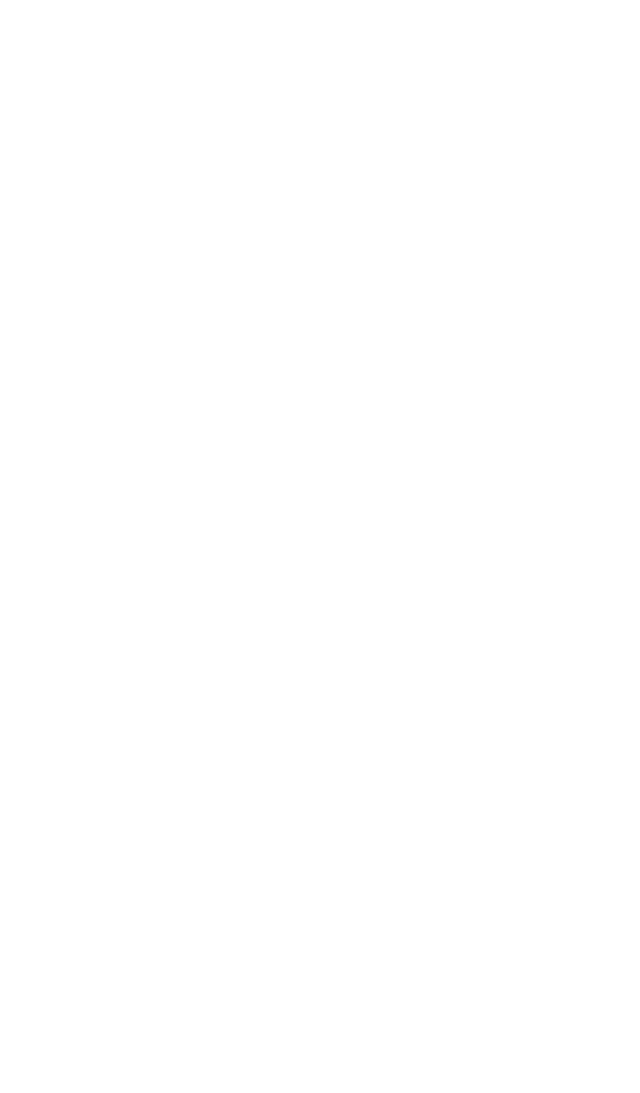
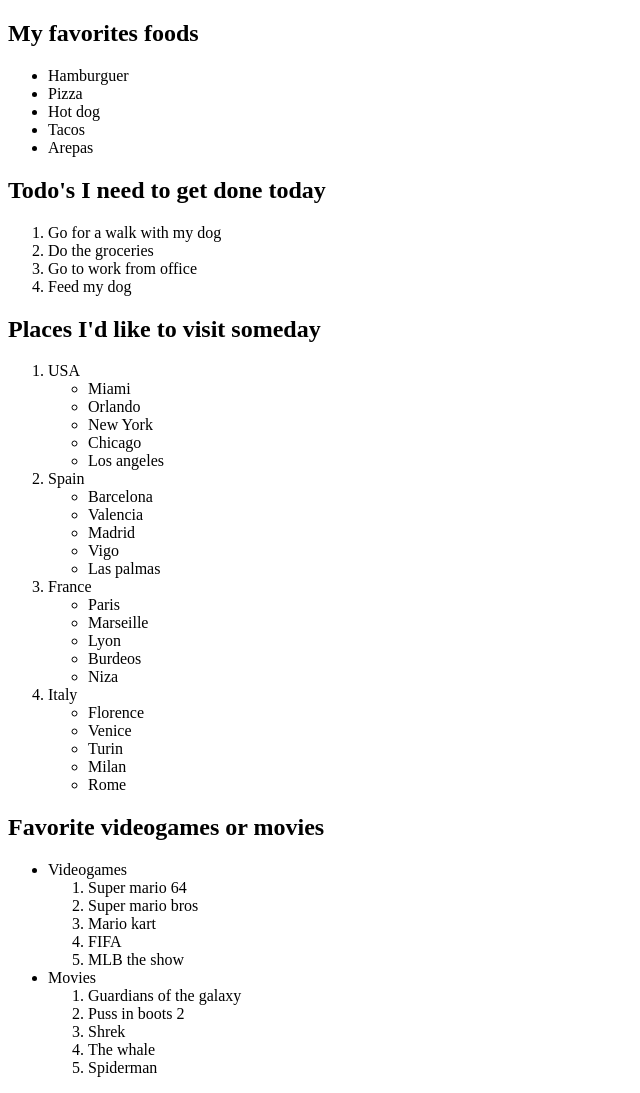
Before and after one commit to jeanmonse16/css-boilerplate, a plain HTML site: page index.html in a window 1280 px wide. Shown: the whole page, without its empty margins (0-640 px from the left). Before the commit the page ends 800 px from the top, so only its background shows below. Drawn offline with Linux system fonts and the light colour scheme.

Commit message:
finishing first assignment

```diff
--- a/index.html
+++ b/index.html
@@ -1,12 +1,99 @@
 <!DOCTYPE html>
 <html lang="en">
-<!-- <head> -->
-    <!-- <meta charset="UTF-8">
+<head>
+    <meta charset="UTF-8">
     <meta http-equiv="X-UA-Compatible" content="IE=edge">
     <meta name="viewport" content="width=device-width, initial-scale=1.0">
     <title>Document</title>
 </head>
 <body>
-    <--
-</body> -->
+    <section>
+        <h1> My favorites foods </h1>
+        <ul>
+            <li>Hamburguer</li>
+            <li>Pizza</li>
+            <li>Hot dog</li>
+            <li>Tacos</li>
+            <li>Arepas</li>
+        </ul>
+    </section>
+    <section>
+        <h1> Todo's I need to get done today </h1>
+        <ol>
+            <li>Go for a walk with my dog</li>
+            <li>Do the groceries</li>
+            <li>Go to work from office</li>
+            <li>Feed my dog</li>
+        </ol>
+    </section>
+    <section>
+        <h1> Places I'd like to visit someday </h1>
+        <ol>
+            <li>
+                USA
+                <ul>
+                    <li>Miami</li>
+                    <li>Orlando</li>
+                    <li>New York</li>
+                    <li>Chicago</li>
+                    <li>Los angeles</li>
+                </ul>
+            </li>
+            <li>
+                Spain
+                <ul>
+                    <li>Barcelona</li>
+                    <li>Valencia</li>
+                    <li>Madrid</li>
+                    <li>Vigo</li>
+                    <li>Las palmas</li>
+                </ul>
+            </li>
+            <li>
+                France
+                <ul>
+                    <li>Paris</li>
+                    <li>Marseille</li>
+                    <li>Lyon</li>
+                    <li>Burdeos</li>
+                    <li>Niza</li>
+                </ul>
+            </li>
+            <li>
+                Italy
+                <ul>
+                    <li>Florence</li>
+                    <li>Venice</li>
+                    <li>Turin</li>
+                    <li>Milan</li>
+                    <li>Rome</li>
+                </ul>
+            </li>
+        </ol>
+    </section>
+    <section>
+        <h1>Favorite videogames or movies</h1>
+        <ul>
+            <li>Videogames
+                <ol>
+                    <li>Super mario 64</li>
+                    <li>Super mario bros</li>
+                    <li>Mario kart</li>
+                    <li>FIFA</li>
+                    <li>MLB the show</li>
+                </ol>
+            </li>
+            <li>
+                Movies
+                <ol>
+                    <li>Guardians of the galaxy</li>
+                    <li>Puss in boots 2</li>
+                    <li>Shrek</li>
+                    <li>The whale</li>
+                    <li>Spiderman</li>
+                </ol>
+            </li>
+        </ul>
+    </section>
+</body>
 </html>
```
